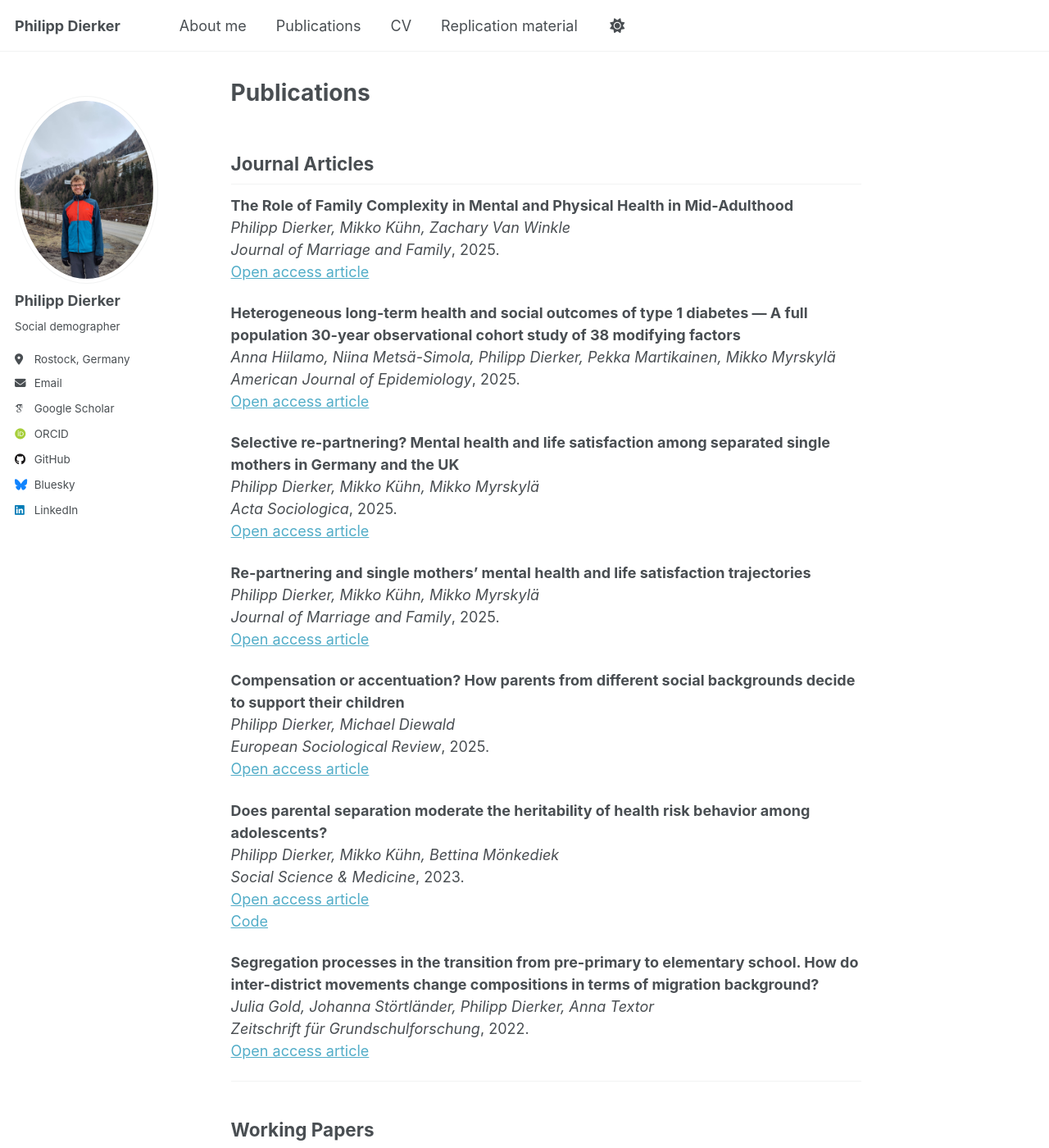
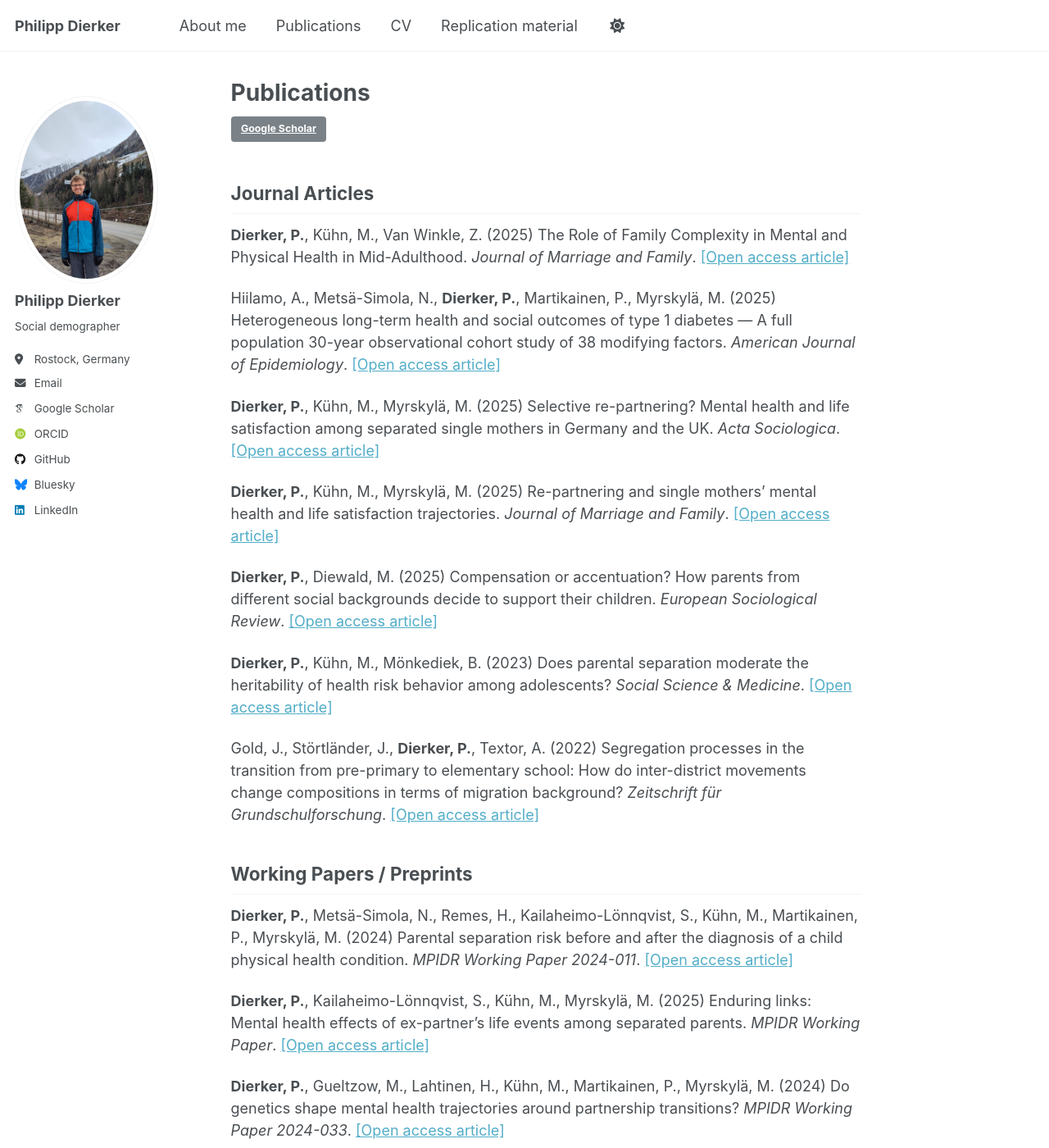
Before and after one commit to philippdierker/philippdierker.github.io, a Jekyll site: the page built from _pages/publications.md, in a window 1280 px wide and 1400 px high. Shown: the whole window at 82% size. Built offline with Jekyll 4.4.1, drawn with Linux system fonts in a browser that asks for light colours; some web fonts are replaced; a script that is not in the unit is left out; some of the changed text lies outside the part shown.

Commit message:
Update publications.md

```diff
--- a/_pages/publications.md
+++ b/_pages/publications.md
@@ -5,101 +5,52 @@
 author_profile: true
 ---
 
+[Google Scholar](https://scholar.google.com/citations?user=dISWu3kAAAAJ){: .btn .btn--primary .btn--small }
+[ORCID](https://orcid.org/0000-0002-5038-7157){: .btn .btn--light-outline .btn--small }
+
 ## Journal Articles
 
-**The Role of Family Complexity in Mental and Physical Health in Mid-Adulthood**
-*Philipp Dierker, Mikko Kühn, Zachary Van Winkle*
-_Journal of Marriage and Family_, 2025.
-[Open access article](https://doi.org/10.1111/jomf.70019)
+**Dierker, P.**, Kühn, M., Van Winkle, Z. (2025) The Role of Family Complexity in Mental and Physical Health in Mid-Adulthood. _Journal of Marriage and Family_. [[Open access article]](https://doi.org/10.1111/jomf.70019)
 
-**Heterogeneous long-term health and social outcomes of type 1 diabetes — A full population 30-year observational cohort study of 38 modifying factors**
-_Anna Hiilamo, Niina Metsä-Simola, Philipp Dierker, Pekka Martikainen, Mikko Myrskylä_
-_American Journal of Epidemiology_, 2025.
-[Open access article](https://doi.org/10.1093/aje/kwaf028)
+Hiilamo, A., Metsä-Simola, N., **Dierker, P.**, Martikainen, P., Myrskylä, M. (2025) Heterogeneous long-term health and social outcomes of type 1 diabetes — A full population 30-year observational cohort study of 38 modifying factors. _American Journal of Epidemiology_. [[Open access article]](https://doi.org/10.1093/aje/kwaf028)
 
-**Selective re-partnering? Mental health and life satisfaction among separated single mothers in Germany and the UK**
-*Philipp Dierker, Mikko Kühn, Mikko Myrskylä*
-_Acta Sociologica_, 2025.
-[Open access article](https://doi.org/10.1177/00016993241300435)
+**Dierker, P.**, Kühn, M., Myrskylä, M. (2025) Selective re-partnering? Mental health and life satisfaction among separated single mothers in Germany and the UK. _Acta Sociologica_. [[Open access article]](https://doi.org/10.1177/00016993241300435)
 
-**Re-partnering and single mothers’ mental health and life satisfaction trajectories**
-*Philipp Dierker, Mikko Kühn, Mikko Myrskylä*
-_Journal of Marriage and Family_, 2025.
-[Open access article](https://doi.org/10.1111/jomf.13015)
+**Dierker, P.**, Kühn, M., Myrskylä, M. (2025) Re-partnering and single mothers’ mental health and life satisfaction trajectories. _Journal of Marriage and Family_. [[Open access article]](https://doi.org/10.1111/jomf.13015)
 
-**Compensation or accentuation? How parents from different social backgrounds decide to support their children**
-*Philipp Dierker, Michael Diewald*
-_European Sociological Review_, 2025.
-[Open access article](https://doi.org/10.1093/esr/jcae010)
+**Dierker, P.**, Diewald, M. (2025) Compensation or accentuation? How parents from different social backgrounds decide to support their children. _European Sociological Review_. [[Open access article]](https://doi.org/10.1093/esr/jcae010)
 
-**Does parental separation moderate the heritability of health risk behavior among adolescents?**
-*Philipp Dierker, Mikko Kühn, Bettina Mönkediek*
-_Social Science & Medicine_, 2023.
-[Open access article](https://doi.org/10.1016/j.socscimed.2023.116070)
-[Code](https://github.com/philippdierker/health-risk-behavior)
+**Dierker, P.**, Kühn, M., Mönkediek, B. (2023) Does parental separation moderate the heritability of health risk behavior among adolescents? _Social Science & Medicine_. [[Open access article]](https://doi.org/10.1016/j.socscimed.2023.116070)
 
-**Segregation processes in the transition from pre-primary to elementary school. How do inter-district movements change compositions in terms of migration background?**
-*Julia Gold, Johanna Störtländer, Philipp Dierker, Anna Textor*
-_Zeitschrift für Grundschulforschung_, 2022.
-[Open access article](https://doi.org/10.1007/s42278-021-00128-5)
+Gold, J., Störtländer, J., **Dierker, P.**, Textor, A. (2022) Segregation processes in the transition from pre-primary to elementary school: How do inter-district movements change compositions in terms of migration background? _Zeitschrift für Grundschulforschung_. [[Open access article]](https://doi.org/10.1007/s42278-021-00128-5)
 
 
----
+## Working Papers / Preprints
 
-## Working Papers
+**Dierker, P.**, Metsä-Simola, N., Remes, H., Kailaheimo-Lönnqvist, S., Kühn, M., Martikainen, P., Myrskylä, M. (2024) Parental separation risk before and after the diagnosis of a child physical health condition. _MPIDR Working Paper 2024-011_. [[Open access article]](https://doi.org/10.4054/MPIDR-WP-2024-011)
 
-**Parental separation risk before and after the diagnosis of a child physical health condition**
-*Philipp Dierker, Niina Metsä-Simola, Hanna Remes, Saana Kailaheimo-Lönnqvist, Mikko Kühn, Pekka Martikainen, Mikko Myrskylä*
-_MPIDR Working Paper 2024-011._
-[Open access article](https://doi.org/10.4054/MPIDR-WP-2024-011)
-[R code](https://github.com/philippdierker/child-health-separation)
+**Dierker, P.**, Kailaheimo-Lönnqvist, S., Kühn, M., Myrskylä, M. (2025) Enduring links: Mental health effects of ex-partner’s life events among separated parents. _MPIDR Working Paper_. [[Open access article]](https://www.demogr.mpg.de/en/publications_databases_6118/publications_1904/mpidr_working_papers/enduring_links_mental_health_effects_of_ex_partner_s_life_events_among_separated_parents_8444)
 
-**Enduring links: Mental health effects of ex-partner’s life events among separated parents**
-*Philipp Dierker, Saana Kailaheimo-Lönnqvist, Mikko Kühn, Mikko Myrskylä*
-_MPIDR Working Paper 2025._
-[Open access article](https://www.demogr.mpg.de/en/publications_databases_6118/publications_1904/mpidr_working_papers/enduring_links_mental_health_effects_of_ex_partner_s_life_events_among_separated_parents_8444)
-[Code](https://github.com/philippdierker/expartner-events)
+**Dierker, P.**, Gueltzow, M., Lahtinen, H., Kühn, M., Martikainen, P., Myrskylä, M. (2024) Do genetics shape mental health trajectories around partnership transitions? _MPIDR Working Paper 2024-033_. [[Open access article]](https://doi.org/10.4054/MPIDR-WP-2024-033)
 
-**Do genetics shape mental health trajectories around partnership transitions?**
-*Philipp Dierker, Miriam Gueltzow, Heini Lahtinen, Mikko Kühn, Pekka Martikainen, Mikko Myrskylä*
-_MPIDR Working Paper 2024-033._
-[Open access article](https://doi.org/10.4054/MPIDR-WP-2024-033)
-[Code](https://github.com/philippdierker/genetics-mentalhealth)
-
-**Investigating the heritability of school grades from age 10 to 16 using biometric growth curve models**
-*Melanie Ruks, Ann Starr, Philipp Dierker*
-_PsyArXiv, 2024._
-[Preprint](https://doi.org/10.31234/osf.io/vecy9)
+Ruks, M., Starr, A., **Dierker, P.** (2024) Investigating the heritability of school grades from age 10 to 16 using biometric growth curve models. _PsyArXiv_. [[Open access article]](https://doi.org/10.31234/osf.io/vecy9)
 
 
----
+## Books / Chapters
 
-## Books and Book Chapters
+(If applicable; add entries in the same style.)
 
-**Family and Health: Sociological Perspectives**
-Edited volume contribution (forthcoming).
-(Details forthcoming)
-
-
----
 
 ## In Preparation
 
-**Partnership formation and changes in fertility intentions**
-*Philipp Dierker, Ariane Ophir, Nicole Hiekel*
+**Dierker, P.**, Ophir, A., Hiekel, N. (in prep.) Partnership formation and changes in fertility intentions.
 
-**Mental health effects of separation and re-partnering among parents of underage children**
-*Philipp Dierker, Niina Metsä-Simola, Laura Volotinen, Hanna Remes, Mikko Kühn, Anna Baranowska-Rataj, Pekka Martikainen*
+**Dierker, P.**, Metsä-Simola, N., Volotinen, L., Remes, H., Kühn, M., Baranowska-Rataj, A., Martikainen, P. (in prep.) Mental health effects of separation and re-partnering among parents of underage children.
 
-**Children’s ADHD symptoms and maternal mental health in Germany and the UK: Is the association bi-directional?**
-*Niina Metsä-Simola, Philipp Dierker, Hanna Remes, Alice Goisis*
+Metsä-Simola, N., **Dierker, P.**, Remes, H., Goisis, A. (in prep.) Children’s ADHD symptoms and maternal mental health in Germany and the UK: Is the association bi-directional?
 
-**Declining health expectations and childbearing plans**
-*Philipp Dierker, Ilona Laß*
+**Dierker, P.**, Laß, I. (in prep.) The link between declining health expectations and childbearing plans.
 
-**Heterogeneous educational consequences of chronic somatic health conditions in childhood**
-*Anna Hiilamo, Philipp Dierker*
-[PROSPERO Protocol](https://www.crd.york.ac.uk/PROSPERO/display_record.php?RecordID=518228)
+Hiilamo, A., **Dierker, P.** (in prep.) Heterogeneous educational consequences of chronic somatic health conditions in childhood. [[Open access article]](https://www.crd.york.ac.uk/PROSPERO/display_record.php?RecordID=518228)
 
-**Family complexities and stress during early life: Assessing biomarkers of sexual maturation in boys and girls in Germany**
-*Lara Bister, Philipp Dierker*
+Bister, L., **Dierker, P.** (in prep.) Family complexities and stress during early life: Assessing biomarkers of sexual maturation in boys and girls in Germany.
```
